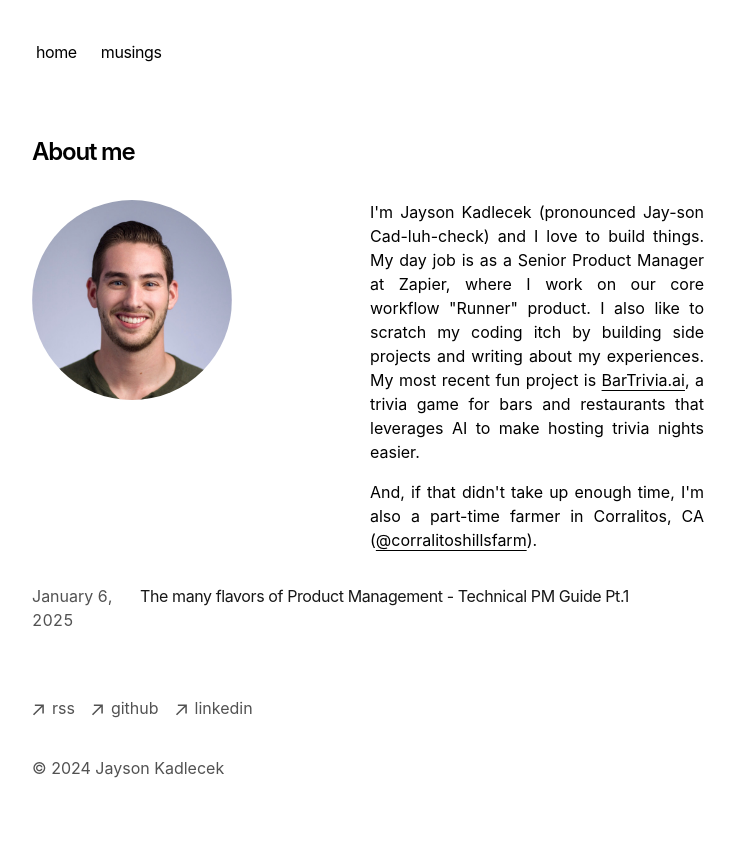
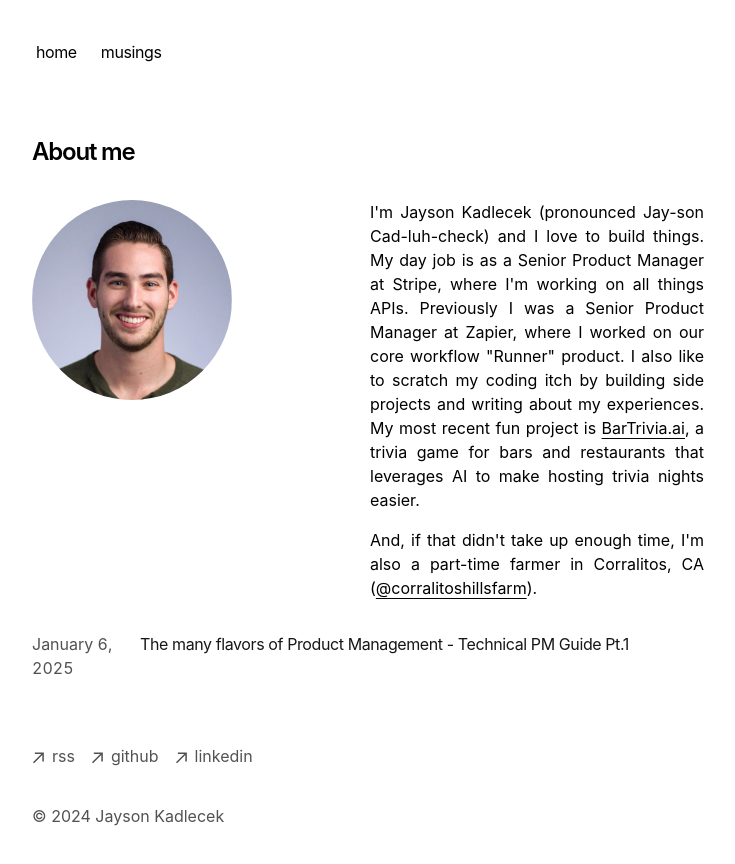
Before and after one commit to pkjayk/new-personal-site, a Next.js app: page / in a window 1280 px wide. Shown: the top 864 px of the page, without its empty margins (272-1007 px from the left). Built offline with nearby package versions, Linux system fonts and the light colour scheme.

Commit message:
update bio

```diff
--- a/app/page.tsx
+++ b/app/page.tsx
@@ -15,7 +15,7 @@ export default function Page() {
         </div>
         <div className="grid-span-4 sm:text-justify sm:grid-span-1">
           <p className="mb-4">
-            {`I'm Jayson Kadlecek (pronounced Jay-son Cad-luh-check) and I love to build things. My day job is as a Senior Product Manager at Zapier, where I work on our core workflow "Runner" product.
+            {`I'm Jayson Kadlecek (pronounced Jay-son Cad-luh-check) and I love to build things. My day job is as a Senior Product Manager at Stripe, where I'm working on all things APIs. Previously I was a Senior Product Manager at Zapier, where I worked on our core workflow "Runner" product.
             I also like to scratch my coding itch by building side projects and writing about my experiences. My most recent fun project is `}
               <Link
               href="https://www.bartrivia.ai"
```
